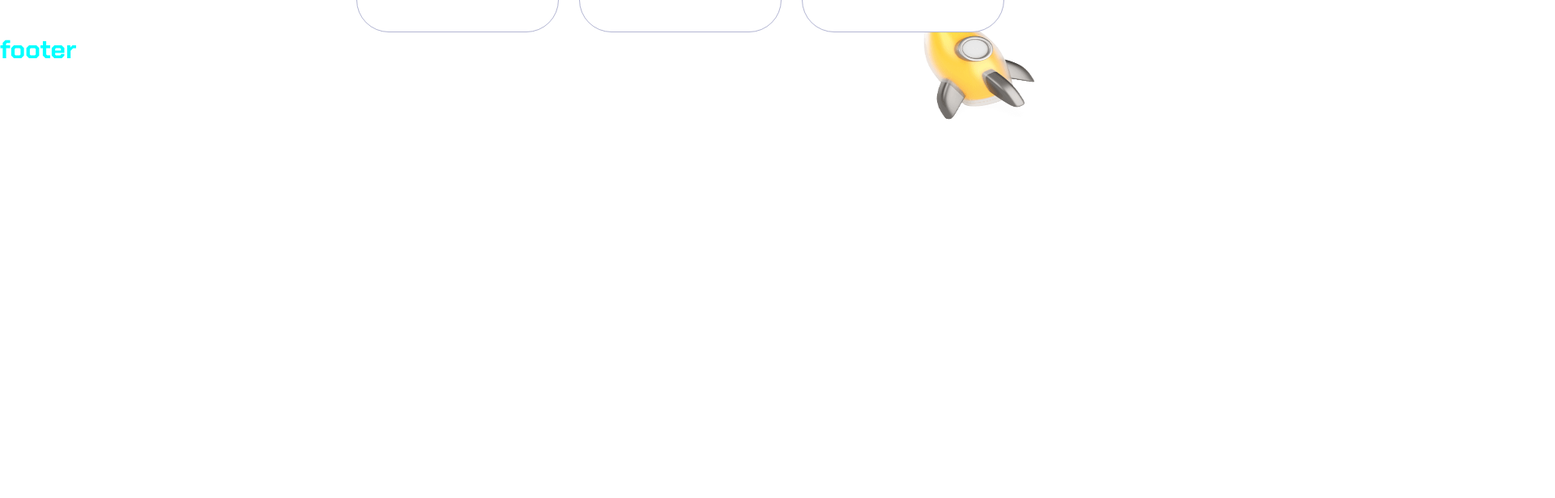
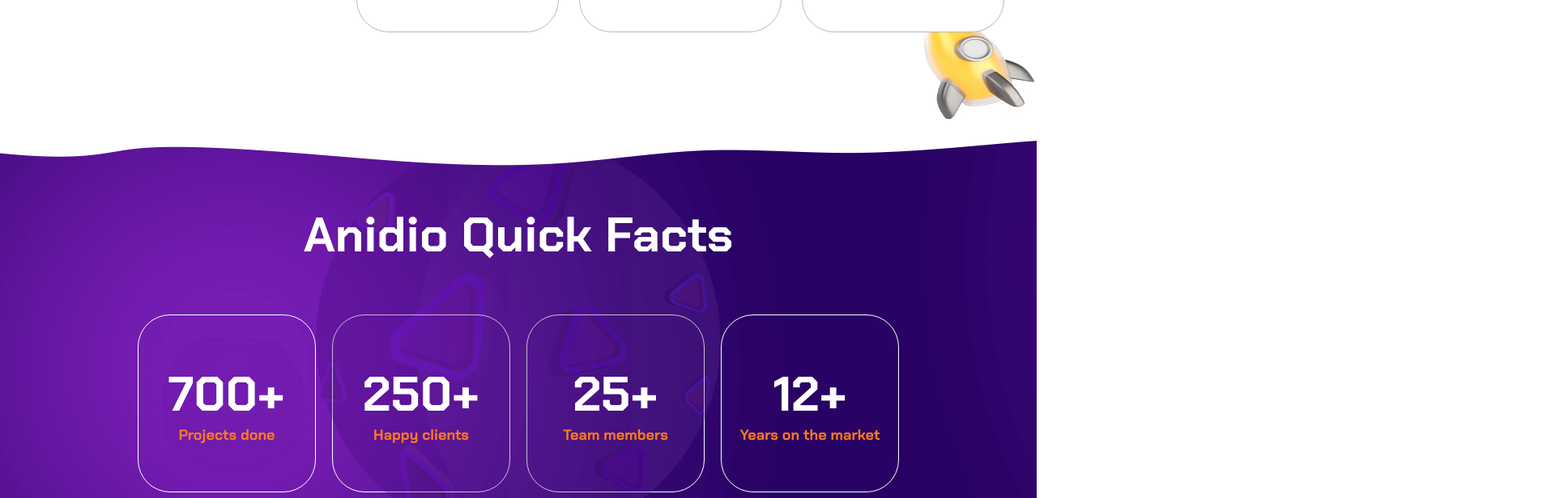
Before and after one commit to Antonio9026/proj-html-vuejs, a Vue app: page / in a window 1280 px wide. Shown: the part 2184-2800 px from the top of the page at 81% size, 1920 px wide, since content can reach past the window. Before the commit the page ends 2337 px from the top, so only its background shows below. Built offline with nearby package versions, Linux system fonts and the light colour scheme.

Commit message:
counter sesction

```diff
--- a/src/components/AppCounter.vue
+++ b/src/components/AppCounter.vue
@@ -1,16 +1,158 @@
-</script>
+<script>
 export default {
+    data() {
+        return {
+            counters: [
+                {
 
+                    title: "700+",
+                    text: "Projects done "
+                }, {
+
+                    title: "250+",
+                    text: "Happy clients"
+                }, {
+
+                    title: "25+ ",
+                    text: "Team members"
+                },
+                {
+
+                    title: "12+",
+                    text: "Years on the market"
+                },
+            ]
+        }
+    },
 
 
 }
 </script>
 
 <template>
-    <AppHero></AppHero>
-    <AppSmartCards></AppSmartCards>
+    <div class="counter-container">
+        <div class="img-top">
+            <img src="../assets/img/shape-top.png" alt="">
+        </div>
+        <div class="title-container">
+            <h1>Anidio Quick Facts </h1>
+        </div>
+
+        <div class="counter">
+            <div class="counter-cards" v-for="counter in counters">
+                <div class="title">
+                    <h2>{{ counter.title }}</h2>
+                </div>
+                <div class="text">
+                    <h2>{{ counter.text }}</h2>
+                </div>
+            </div>
+
+        </div>
+        <div class="planet-container">
+            <img class="planet-img" src="../assets/img/globe.png" alt="">
+        </div>
+        <div class="img-bottom">
+            <img src="../assets/img/shape-bottom.png" alt="">
+        </div>
+    </div>
 </template>
 
 <style lang="scss" scoped>
+.counter-container {
+    margin-top: 130px;
+    min-height: 500px;
+    background-image: url(../assets/img/counter-bg.png);
+    background-size: cover;
 
+    position: relative;
+    margin-bottom: 100px;
+}
+
+.title-container {
+    // max-width: 550px;
+    // margin: 0 auto;
+    // background-color: #311852;
+    position: relative;
+    z-index: 40;
+}
+
+h1 {
+
+    margin: 40px 0;
+    text-align: center;
+    font-size: 60px;
+    color: white;
+
+}
+
+.counter {
+    max-width: 75%;
+    min-height: 260px;
+    margin: 0 auto;
+    display: flex;
+    flex-wrap: wrap;
+    justify-content: center;
+    gap: 20px;
+    padding: 20px 0;
+}
+
+.counter-cards {
+    width: calc(100%/4);
+    width: 220px;
+    text-align: center;
+    display: flex;
+    flex-direction: column;
+    align-items: center;
+    justify-content: center;
+    height: 220px;
+    border: 1px solid white;
+    border-radius: 40px;
+
+}
+
+.title {
+    font-size: 40px;
+    color: white;
+    z-index: 30;
+}
+.text{
+    font-size: 12px;
+    color: #ff7a1f;
+    z-index: 30;
+}
+.planet-container {
+    max-width: 500px;
+    height: 500px;
+    position: absolute;
+    z-index: 3;
+    top: 50%;
+    left: 50%;
+    transform: translate(-50%, -50%);
+    // object-fit: contain;
+
+}
+
+.planet-img {
+    width: 100%;
+    height: 100%;
+}
+
+.img-top img {
+    z-index: 81;
+    position: relative;
+    object-fit: contain;
+}
+
+.img-bottom {
+    height: 45px;
+    position: absolute;
+    z-index: 25;
+
+}
+
+.img-bottom img {
+    height: 100%;
+    vertical-align: middle;
+}
 </style>
--- a/src/components/AppHero.vue
+++ b/src/components/AppHero.vue
@@ -156,7 +156,7 @@
         bottom: -40px;
         left: 0;
         width: 100%;
-        overflow: hidden;
+        overflow:unset;
         height: 200px;
 
     }
--- a/src/components/TheMain.vue
+++ b/src/components/TheMain.vue
@@ -1,10 +1,12 @@
-<script >
+<script>
 import AppHero from "./AppHero.vue"
 import AppSmartCards from "./AppSmartCArds.vue"
+import AppCounter from "./AppCounter.vue"
 export default {
     components: {
         AppHero,
         AppSmartCards,
+        AppCounter,
     },
 
 
@@ -14,6 +16,7 @@
 <template>
     <AppHero></AppHero>
     <AppSmartCards></AppSmartCards>
+    <AppCounter></AppCounter>
 </template>
 
 <style lang="scss" scoped>
```
